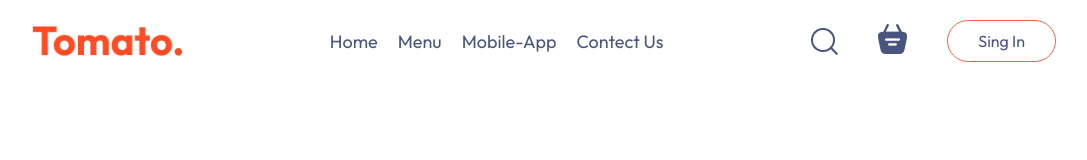
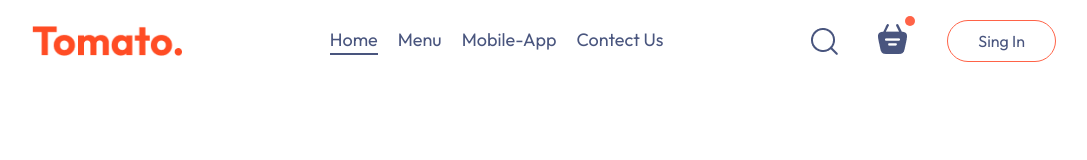
Before and after one commit to Utkarshbajpai07/Projects, a React (Vite) app in the folder Food_del/frontend/: page / in a window 1280 px wide. Shown: the top 160 px of the page, without its empty margins (96-1183 px from the left). Built offline with nearby package versions, Linux system fonts and the light colour scheme.

Commit message:
work on Header

```diff
--- a/Food_del/frontend/src/App.jsx
+++ b/Food_del/frontend/src/App.jsx
@@ -1,12 +1,20 @@
 // eslint-disable-next-line no-unused-vars
 import React from 'react';
 import Navbar from './components/Navbar/Navbar';
+import { Route, Routes } from 'react-router-dom';
+import Home from './pages/Home/Home'
+import Cart from './pages/Cart/Cart';
+import PlaceOrder from './pages/PlaceOrder/PlaceOrder';
 
 const App = () => {
   return (
     <div className='app'>
       <Navbar/>
-
+      <Routes>
+        <Route path='/' element={<Home/>}/>
+        <Route path='/cart' element={<Cart/>}/>
+        <Route path='/order' element={<PlaceOrder/>}/>
+      </Routes>
     </div>
   );
 }
--- /dev/null
+++ b/Food_del/frontend/src/components/Header/Header.jsx
@@ -0,0 +1,12 @@
+import React from 'react';
+import './Header.css'
+
+const Header = () => {
+  return (
+    <div className='header'>
+        <div className="header-contents"></div>
+    </div>
+  );
+}
+
+export default Header;
--- a/Food_del/frontend/src/components/Navbar/Navbar.css
+++ b/Food_del/frontend/src/components/Navbar/Navbar.css
@@ -35,3 +35,20 @@
     background-color: #ffe0da;
 
 }
+.navbar .active{
+    padding-bottom: 2px;
+    border-bottom: 2px solid #49557e;
+
+}
+.navbar-search_icon{
+    position: relative;
+}
+.navbar-search_icon .dot{
+    position:absolute;
+    min-width: 10px;
+    min-height: 10px;
+    background-color: tomato;
+    border-radius: 5px;
+    top: -8px;
+    right: -8px;
+}
--- a/Food_del/frontend/src/components/Navbar/Navbar.jsx
+++ b/Food_del/frontend/src/components/Navbar/Navbar.jsx
@@ -1,16 +1,19 @@
 // eslint-disable-next-line no-unused-vars
-import React from 'react';
+import React,{useState} from 'react';
 import './Navbar.css'
 import { assets } from '../../assets/assets';
 const Navbar = () => {
+
+  const [Menu,setMenu]=useState("Home")
+
   return (
     <div className='navbar'>
       <img src={assets.logo} alt="" className="logo" />
       <ul className="navbar_menu">
-        <li>Home</li>
-        <li>Menu</li>
-        <li>Mobile-App</li>
-        <li>Contect Us</li>
+        <li onClick={()=>setMenu("Home")} className={Menu==="Home"?"active":""}>Home</li>
+        <li onClick={()=>setMenu("Menu")} className={Menu==="Menu"?"active":""}>Menu</li>
+        <li onClick={()=>setMenu("Mobile-app")} className={Menu==="Mobile-app"?"active":""}>Mobile-App</li>
+        <li onClick={()=>setMenu("Contact-us")} className={Menu==="Contact-us"?"active":""}>Contect Us</li>
       </ul>
       <div className="navbar-right">
         <img src= {assets.search_icon}alt="" />
--- a/Food_del/frontend/src/main.jsx
+++ b/Food_del/frontend/src/main.jsx
@@ -2,9 +2,10 @@ import { StrictMode } from 'react'
 import { createRoot } from 'react-dom/client'
 import App from './App.jsx'
 import './index.css'
+import {BrowserRouter} from 'react-router-dom'
 
 createRoot(document.getElementById('root')).render(
-  <StrictMode>
+  <BrowserRouter>
     <App />
-  </StrictMode>,
+  </BrowserRouter>
 )
--- /dev/null
+++ b/Food_del/frontend/src/pages/Cart/Cart.jsx
@@ -0,0 +1,11 @@
+import React from 'react';
+import './Cart.css'
+const Cart = () => {
+  return (
+    <div>
+
+    </div>
+  );
+}
+
+export default Cart;
--- /dev/null
+++ b/Food_del/frontend/src/pages/Home/Home.jsx
@@ -0,0 +1,13 @@
+import React from 'react';
+import './Home.css'
+import Header from '../../components/Header/Header';
+
+const Home = () => {
+  return (
+    <div>
+      <Header/>
+    </div>
+  );
+}
+
+export default Home;
--- /dev/null
+++ b/Food_del/frontend/src/pages/PlaceOrder/PlaceOrder.jsx
@@ -0,0 +1,12 @@
+import React from 'react';
+import './PlaceOrder.css'
+
+const PlaceOrder = () => {
+  return (
+    <div>
+
+    </div>
+  );
+}
+
+export default PlaceOrder;
```
Also changed, not shown: Food_del/frontend/src/components/Header/Header.css (added), Food_del/frontend/src/pages/Cart/Cart.css (added), Food_del/frontend/src/pages/Home/Home.css (added), Food_del/frontend/src/pages/PlaceOrder/PlaceOrder.css (added).
